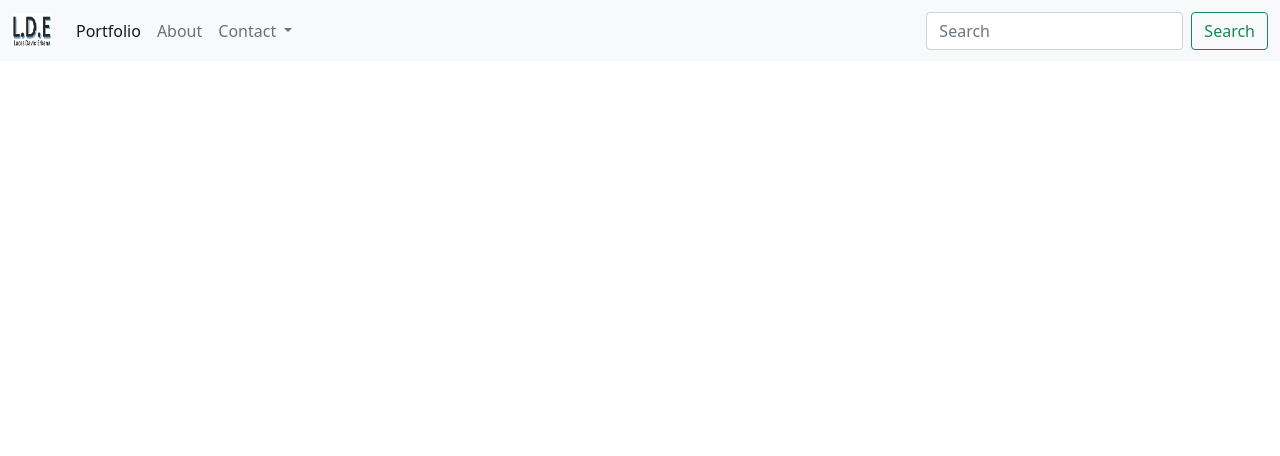
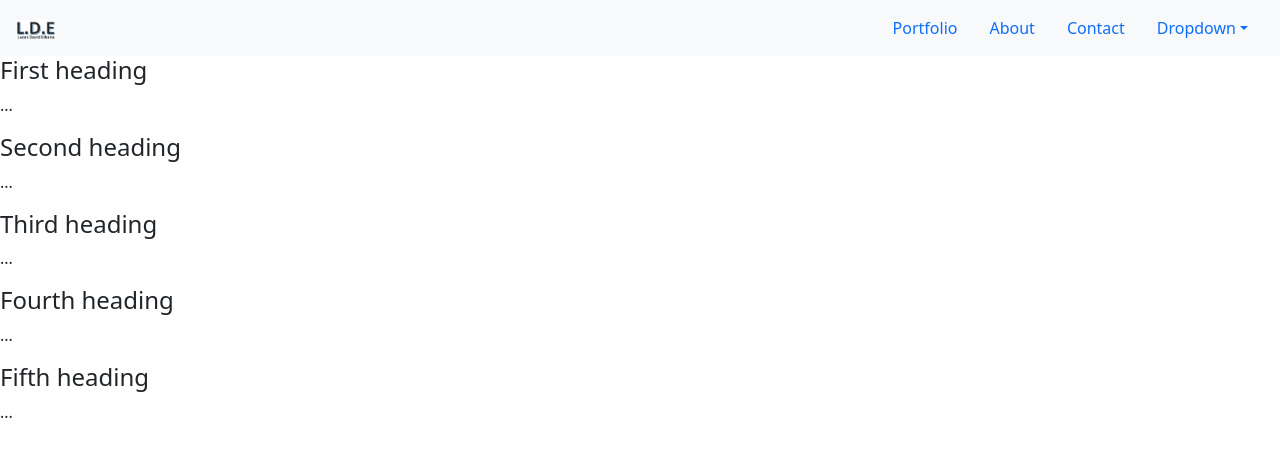
Before and after one commit to Lucas-Erkana/Lucas-Portfolio-Prototype, a website: page index.html in a window 1280 px wide. Drawn offline with nearby package versions, Linux system fonts and the light colour scheme.

Commit message:
Add scrollspy

```diff
--- a/index.html
+++ b/index.html
@@ -12,40 +12,42 @@
   </head>
 
   <body>
-    <header`>
-    <nav class="navbar navbar-expand-lg navbar-light bg-light">
-      <div class="container-fluid">
-        <a class="navbar-brand" href="#"><img src="/images/logo.png" alt="Lucas Erkana Logo" width="40px" height="35px"></a>
-        <button class="navbar-toggler" type="button" data-bs-toggle="collapse" data-bs-target="#navbarSupportedContent" aria-controls="navbarSupportedContent" aria-expanded="false" aria-label="Toggle navigation">
-          <span class="navbar-toggler-icon"></span>
-        </button>
-        <div class="collapse navbar-collapse" id="navbarSupportedContent">
-          <ul class="navbar-nav me-auto mb-2 mb-lg-0">
+    <nav id="navbar-example2" class="navbar navbar-light bg-light px-3">
+      <a class="navbar-brand" href="#"><img src="/images/logo.png" alt="Lucas Erkana Logo" width="40px" height='auto'></a>
+      <ul class="nav nav-pills">
         <li class="nav-item">
-              <a class="nav-link active" aria-current="page" href="#">Portfolio</a>
+          <a class="nav-link" href="#scrollspyHeading1">Portfolio</a>
         </li>
         <li class="nav-item">
-              <a class="nav-link" href="#">About</a>
+          <a class="nav-link" href="#scrollspyHeading2">About</a>
+        </li>
+        <li class="nav-item">
+          <a class="nav-link" href="#scrollspyHeading2">Contact</a>
         </li>
         <li class="nav-item dropdown">
-              <a class="nav-link dropdown-toggle" href="#" id="navbarDropdown" role="button" data-bs-toggle="dropdown" aria-expanded="false">
-                Contact
-              </a>
-              <ul class="dropdown-menu" aria-labelledby="navbarDropdown">
-                <li><a class="dropdown-item" href="https://www.linkedin.com/in/lucas-erkana-b30a0b3b/">LinkedIn</a></li>
-                <li><a class="dropdown-item" href="https://twitter.com/@Lucas_David_22">Twitter</a></li>
-                <li><a class="dropdown-item" href="https://www.facebook.com/lucash.toni">Facebook</a></li>
-                <li><a class="dropdown-item" href="https://github.com/Lucash2022">Github</a></li>
+          <a class="nav-link dropdown-toggle" data-bs-toggle="dropdown" href="#" role="button" aria-expanded="false">Dropdown</a>
+          <ul class="dropdown-menu">
+            <li><a class="dropdown-item" href="#scrollspyHeading3">Twitter</a></li>
+            <li><a class="dropdown-item" href="#scrollspyHeading4">Facebook</a></li>
+            <li><li><a class="dropdown-item" href="#scrollspyHeading4">Github</a></li></li>
+            <li><a class="dropdown-item" href="#scrollspyHeading5">Instagram</a></li>
           </ul>
         </li>
       </ul>
-          <form class="d-flex">
-            <input class="form-control me-2" type="search" placeholder="Search" aria-label="Search">
-            <button class="btn btn-outline-success" type="submit">Search</button>
-          </form>
+    </nav>
+    <div data-bs-spy="scroll" data-bs-target="#navbar-example2" data-bs-offset="0" class="scrollspy-example" tabindex="0">
+      <h4 id="scrollspyHeading1">First heading</h4>
+      <p>...</p>
+      <h4 id="scrollspyHeading2">Second heading</h4>
+      <p>...</p>
+      <h4 id="scrollspyHeading3">Third heading</h4>
+      <p>...</p>
+      <h4 id="scrollspyHeading4">Fourth heading</h4>
+      <p>...</p>
+      <h4 id="scrollspyHeading5">Fifth heading</h4>
+      <p>...</p>
     </div>
-      </div>
-  </nav>
+
 </header>
 <script src="https://cdn.jsdelivr.net/npm/@popperjs/core@2.9.2/dist/umd/popper.min.js" integrity="sha384-IQsoLXl5PILFhosVNubq5LC7Qb9DXgDA9i+tQ8Zj3iwWAwPtgFTxbJ8NT4GN1R8p" crossorigin="anonymous"></script>
 <script src="https://cdn.jsdelivr.net/npm/bootstrap@5.0.2/dist/js/bootstrap.min.js" integrity="sha384-cVKIPhGWiC2Al4u+LWgxfKTRIcfu0JTxR+EQDz/bgldoEyl4H0zUF0QKbrJ0EcQF" crossorigin="anonymous"></script>
```
Lines whose indentation alone changed are shown as unchanged.
